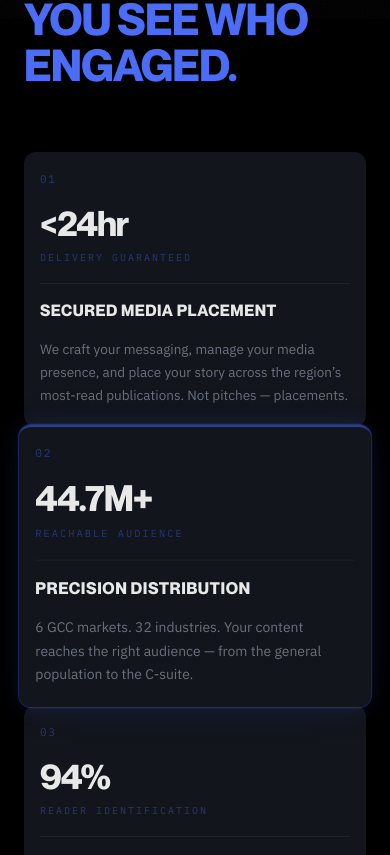
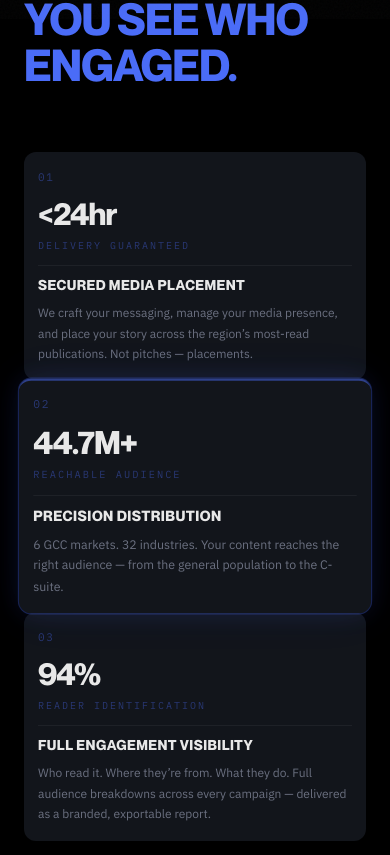
Before and after one commit to aarondwm/demo-2, a Next.js app: page / in a window 390 px wide. Shown: the part 825-1680 px from the top of the page. Built offline with nearby package versions, Linux system fonts and the light colour scheme.

Commit message:
describe what you changed

```diff
--- a/app/globals.css
+++ b/app/globals.css
@@ -27,7 +27,7 @@
 @font-face {
   font-family: 'Neue Montreal';
   src: url('/fonts/NeueMontreal-Bold.otf') format('opentype');
-  font-weight: 700;
+  font-weight: 700 900;
   font-style: normal;
   font-display: swap;
 }
@@ -368,10 +368,12 @@
 
 @media (max-width: 767px) {
   .hero-btn { padding: 16px 0 !important; }
-  .wwd-card-inner { padding: 16px 16px 20px !important; }
-  .wwd-card-inner .wwd-stat + div { padding-bottom: 16px !important; margin-bottom: 16px !important; }
-  .wwd-card-inner > div:first-child { margin-bottom: 16px !important; }
-  .wwd-stat { font-size: clamp(32px, 9vw, 52px) !important; }
+  .wwd-card-inner { padding: 14px 14px 16px !important; }
+  .wwd-card-inner .wwd-stat + div { padding-bottom: 10px !important; margin-bottom: 10px !important; }
+  .wwd-card-inner > div:first-child { margin-bottom: 10px !important; }
+  .wwd-stat { font-size: clamp(28px, 8vw, 52px) !important; }
+  .wwd-card-inner > div:nth-child(4) { font-size: 14px !important; margin-bottom: 8px !important; }
+  .wwd-card-inner > div:nth-child(5) { font-size: 12px !important; }
 }
 
 /* ── Page transition wipe ─────────────────────────────────────────────── */
--- a/public/dwm-gcc-slideshow.html
+++ b/public/dwm-gcc-slideshow.html
@@ -55,29 +55,27 @@ html,body{background:var(--bg);color:var(--white);font-family:var(--mono);
   perspective:800px;
 }
 
-/* Individual slide — stacked */
+/* Individual slide — single stack */
 .slide{
   position:absolute;
-  top:8px;bottom:8px;left:12px;right:12px;
+  top:8px;bottom:28px;left:12px;right:12px;
   padding:16px 16px 12px;
   display:flex;
   flex-direction:column;
   overflow:hidden;
   border-radius:10px;
-  border:1px solid rgba(255,255,255,0.06);
+  border:1px solid rgba(255,255,255,0.04);
   background:var(--surface);
-  transition:transform 0.5s cubic-bezier(0.16,1,0.3,1), opacity 0.5s ease, filter 0.5s ease, box-shadow 0.5s ease, border-color 0.5s ease;
-  transform:scale(0.85) translateX(0);
-  opacity:0;
-  filter:blur(3px);
+  transition:transform 0.5s cubic-bezier(0.16,1,0.3,1), opacity 0.5s ease, box-shadow 0.5s ease, border-color 0.5s ease;
+  transform:scale(0.92);
+  opacity:0.05;
   pointer-events:none;
   z-index:1;
 }
-/* Active card — front and center */
+/* Active card — front, fully visible */
 .slide[data-pos="0"]{
-  transform:scale(1) translateX(0);
+  transform:scale(1);
   opacity:1;
-  filter:blur(0);
   pointer-events:auto;
   z-index:10;
   border-color:rgba(74,108,247,0.45);
@@ -88,23 +86,15 @@ html,body{background:var(--bg);color:var(--white);font-family:var(--mono);
     0 0 80px rgba(74,108,247,0.08),
     inset 0 0 30px rgba(74,108,247,0.04);
 }
-/* Next card — peeking right */
-.slide[data-pos="1"]{
-  transform:scale(0.90) translateX(24px);
-  opacity:0.35;
-  filter:blur(2px);
+/* Adjacent cards — behind, nearly hidden */
+.slide[data-pos="1"],.slide[data-pos="-1"]{
+  transform:scale(0.94);
+  opacity:0.05;
   z-index:5;
 }
-/* Previous card — peeking left */
-.slide[data-pos="-1"]{
-  transform:scale(0.90) translateX(-24px);
-  opacity:0.35;
-  filter:blur(2px);
-  z-index:5;
-}
-/* Cards further away — hidden behind */
+/* Further cards — fully hidden */
 .slide[data-pos="2"],.slide[data-pos="-2"]{
-  transform:scale(0.82) translateX(0);
+  transform:scale(0.88);
   opacity:0;
   z-index:1;
 }
```
